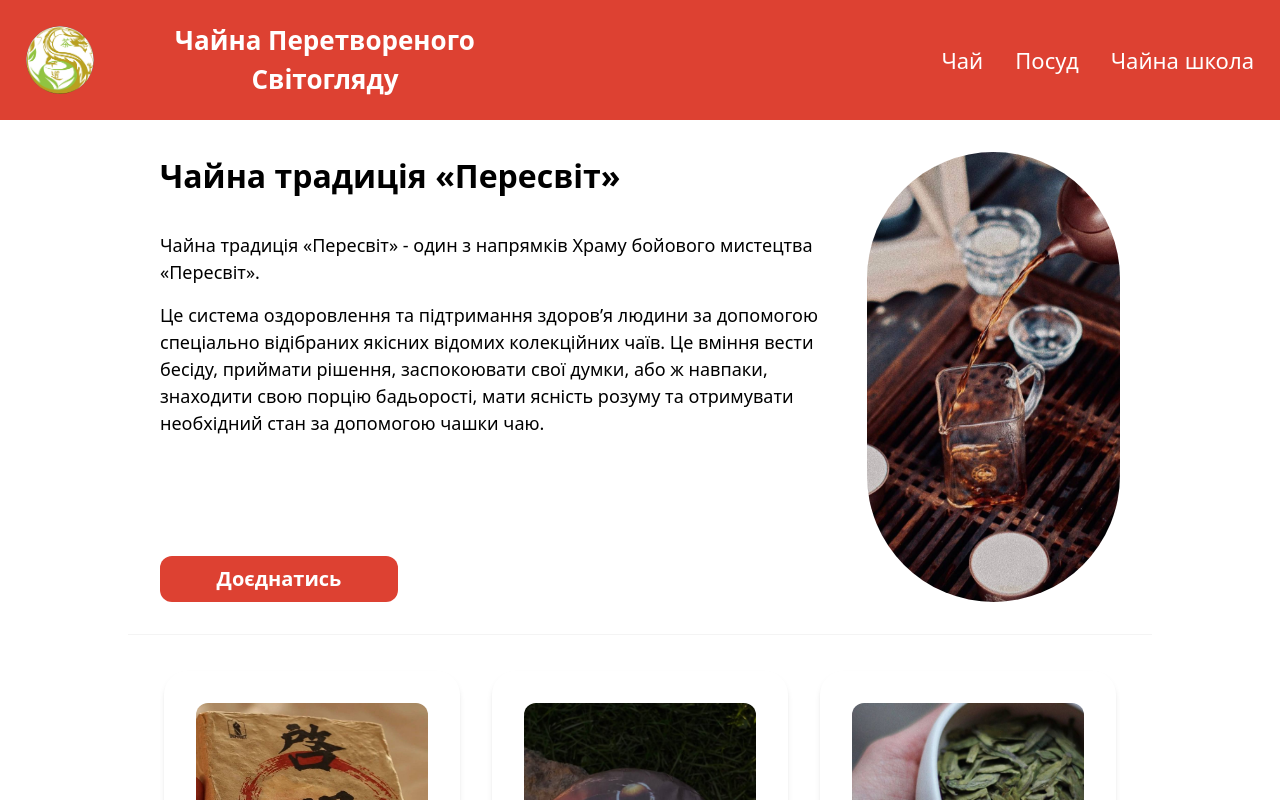
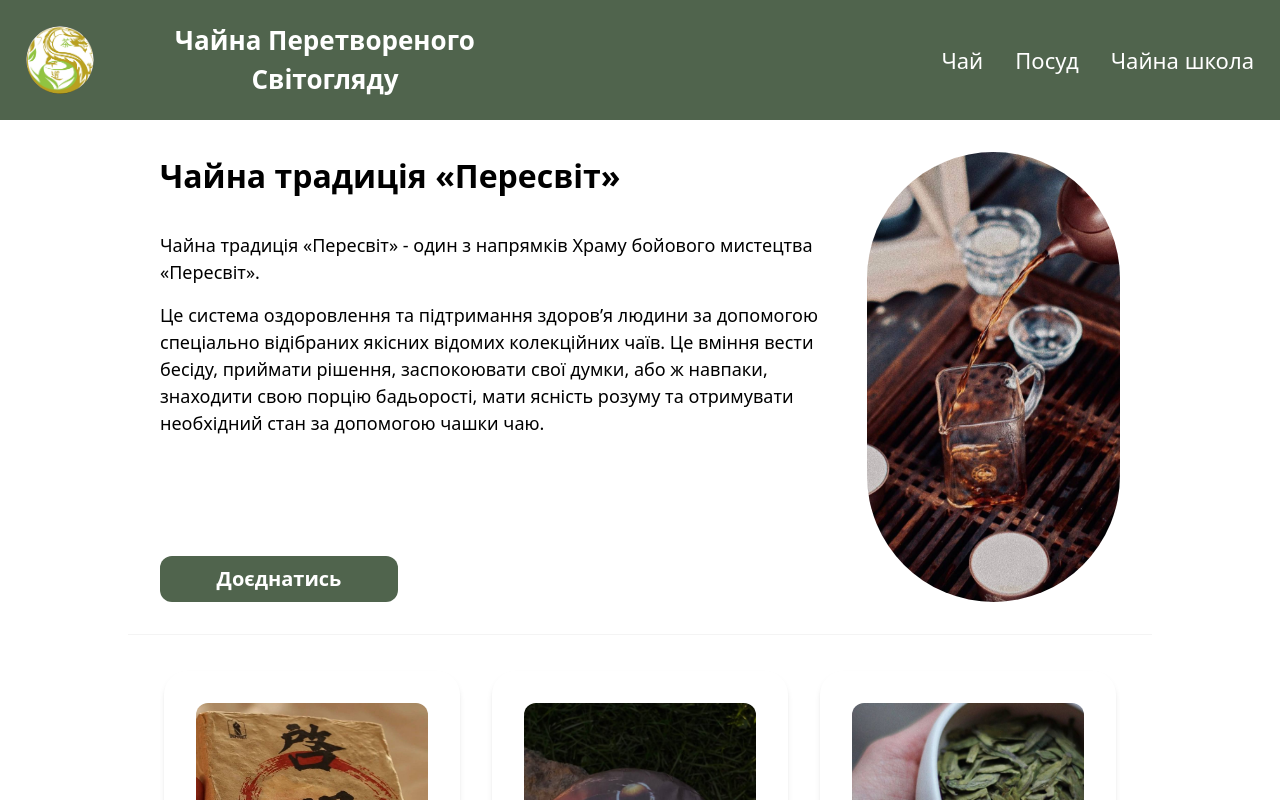
Before and after one commit to VladAntonov95/tea-master, a Next.js app: page / in a window 1280 px wide. Shown: the top 800 px of the page. Built offline with nearby package versions, Linux system fonts and the light colour scheme.

Commit message:
fix/change header footer and buttons color

```diff
--- a/src/components/Button/Button.jsx
+++ b/src/components/Button/Button.jsx
@@ -2,7 +2,7 @@
 const Button = ({ children, title, className, onClick }) => {
   return (
     <button
-      className={`pointer max-w-[238px] rounded-[12px] bg-wood text-center text-white-text hover:bg-accent ${className}`}
+      className={`pointer bg-dark-green hover:bg-hover-color max-w-[238px] rounded-[12px] text-center text-white-text ${className}`}
       title={title}
       onClick={onClick}
     >
--- a/src/components/layout/Footer/Footer.jsx
+++ b/src/components/layout/Footer/Footer.jsx
@@ -14,7 +14,7 @@ import Image from "next/image";
 
 const Footer = () => {
   return (
-    <footer id="footer" className="bg-wood py-4 laptop:py-8">
+    <footer id="footer" className="bg-dark-green py-4 laptop:py-8">
       <section className="mx-auto max-w-[1440px]">
         <section className="flex flex-col justify-between p-4 tablet:flex-row laptop:p-8">
           <h2 className="text-center text-2xl text-white-text tablet:max-w-[400px] desktop:min-w-[800px]">
--- a/src/components/layout/Header/Header.jsx
+++ b/src/components/layout/Header/Header.jsx
@@ -27,7 +27,7 @@ const Header = ({ onSectionClick, onBack }) => {
   };
 
   return (
-    <header className="sticky top-0 z-50 mx-auto bg-wood">
+    <header className="bg-dark-green sticky top-0 z-50 mx-auto">
       <section className="mx-auto flex w-full max-w-[1440px] p-[10px] align-middle">
         <Image
           src="/assets/images/footer/logo.png"
@@ -49,7 +49,7 @@ const Header = ({ onSectionClick, onBack }) => {
             {links.map((link) => (
               <li
                 key={link.text}
-                className="p-4 text-white-text hover:text-accent"
+                className="hover:text-hover-color p-4 text-white-text"
               >
                 <button
                   className="font-CrimsonPro text-l font-medium"
@@ -67,11 +67,11 @@ const Header = ({ onSectionClick, onBack }) => {
       </section>
       {isMenuOpen && (
         <nav className="laptop:hidden">
-          <ul className="flex flex-col items-center bg-wood p-4">
+          <ul className="bg-dark-green flex flex-col items-center p-4">
             {links.map((link) => (
               <li
                 key={link.text}
-                className="w-full border-b border-b-sections-border p-4 text-center text-white-text hover:text-accent"
+                className="hover:text-hover-color w-full border-b border-b-sections-border p-4 text-center text-white-text"
               >
                 <button
                   className="text-l font-medium"
--- a/src/sections/DetailedTableware/DetailedTableware.jsx
+++ b/src/sections/DetailedTableware/DetailedTableware.jsx
@@ -34,7 +34,7 @@ const DetailedTableware = ({
         <>
           <section className="flex py-8">
             <button onClick={onBack}>
-              <IoIosArrowBack className="h-10 w-10 text-wood" />
+              <IoIosArrowBack className="text-dark-green hover:text-hover-color h-10 w-10" />
             </button>
             <h2 className="mx-auto text-2xl font-bold">Наявний посуд</h2>
           </section>
@@ -80,7 +80,7 @@ const DetailedTableware = ({
         <section>
           <section className="flex py-8">
             <button onClick={handleBackToList}>
-              <IoIosArrowBack className="h-10 w-10 text-wood" />
+              <IoIosArrowBack className="text-dark-green hover:text-hover-color h-10 w-10" />
             </button>
             <h2 className="mx-auto text-lg font-bold bigMobile:text-xl">
               {selectedTableware.name}
--- a/src/sections/DetailedTea/DetailedTea.jsx
+++ b/src/sections/DetailedTea/DetailedTea.jsx
@@ -27,7 +27,7 @@ const DetailedTea = ({ onBack, selectedTea, onSelectTea }) => {
         <>
           <section className="flex py-8">
             <button onClick={onBack}>
-              <IoIosArrowBack className="h-10 w-10 text-wood" />
+              <IoIosArrowBack className="text-dark-green hover:text-hover-color h-10 w-10" />
             </button>
             <h2 className="mx-auto text-2xl font-bold">Наявні Чаї</h2>
           </section>
@@ -73,7 +73,7 @@ const DetailedTea = ({ onBack, selectedTea, onSelectTea }) => {
         <section>
           <section className="flex py-8">
             <button onClick={handleBackToList}>
-              <IoIosArrowBack className="h-10 w-10 text-wood" />
+              <IoIosArrowBack className="text-dark-green hover:text-hover-color h-10 w-10" />
             </button>
             <h2 className="mx-auto text-lg font-bold bigMobile:text-xl">
               {selectedTea.name}
--- a/tailwind.config.js
+++ b/tailwind.config.js
@@ -33,6 +33,7 @@ module.exports = {
     },
     colors: {
       wood: "#DD4132",
+      "dark-green": "#50644d",
       accent: "#FF6822",
       background: "white",
       "sections-border": "#f4f4f4",
@@ -40,9 +41,8 @@ module.exports = {
       "white-text": "#fff",
       "gray-text": "#7a7c7f",
       swiper: "#F2C6A0",
-      stroke: "#20201D",
-      backdrop: "rgba(149, 149, 149, 0.6)",
       "black-text": "#000",
+      "hover-color": "#598318",
     },
     extend: {
       fontFamily: {
```
